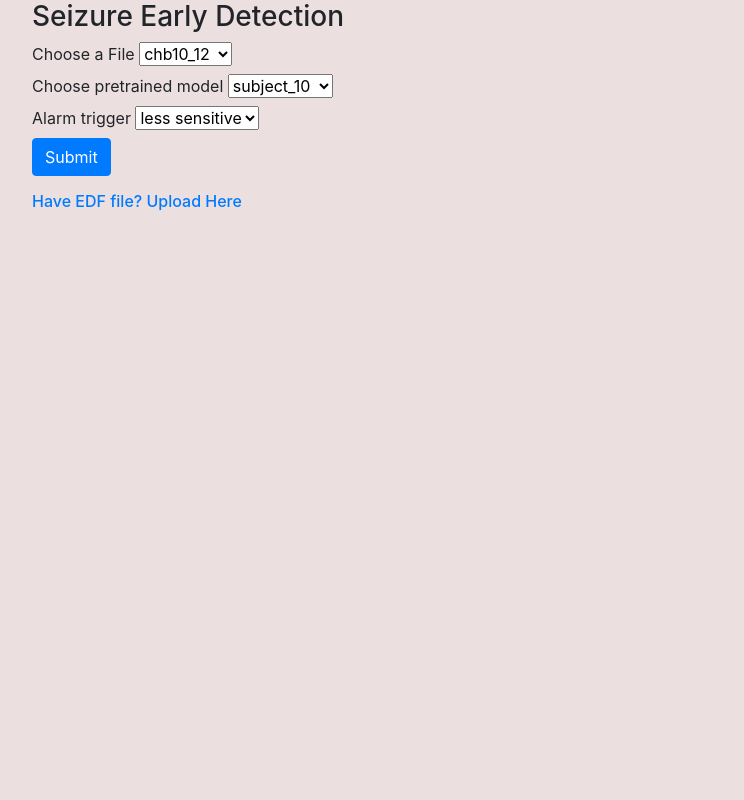
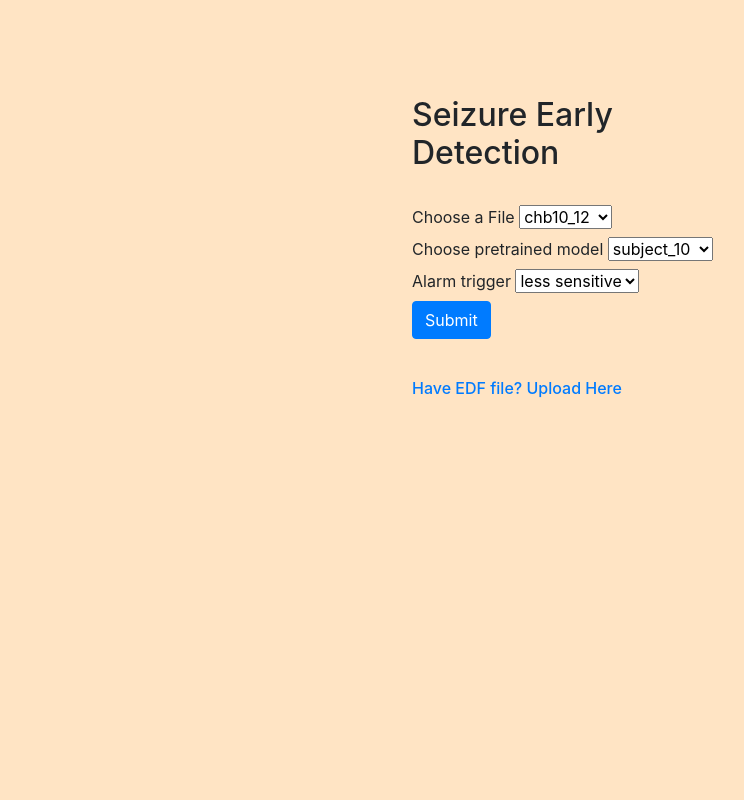
Before and after one commit to ray-hsiehjy/insight_demo, a Flask app: page / in a window 1280 px wide. Shown: the whole page, without its empty margins (53-797 px from the left). Run offline with Flask 2, Linux system fonts and the light colour scheme; some libraries are stand-ins or nearby versions.

Commit message:
mod form location

```diff
--- a/templates/home.html
+++ b/templates/home.html
@@ -4,9 +4,15 @@
 
 <main>
     <div class="container">
+        <br>
+        <br>
+        <br>
+        <br>
         <div class="row">
+            <div class="col"></div>
             <div class="col">
-                <h3>Seizure Early Detection</h3>
+                <h2>Seizure Early Detection</h2>
+                <br>
                 <div class="form-group">
                     <form action="/home" method="POST">
                         <label for="edf_name">Choose a File</label>
@@ -32,13 +38,11 @@
                         <br>
                         <button type="submit" class="btn btn-primary">Submit</button>
                     </form>
+                    <br>
+                    <h6><a href="/upload">Have EDF file? Upload Here</a></h6>
                 </div>
             </div>
-        </div>
-        <div class="row">
-            <div class="col">
-                <h6><a href="/upload">Have EDF file? Upload Here</a></h6>
-            </div>
+            <div class="col"></div>
         </div>
     </div>
 </main>
--- a/templates/layout.html
+++ b/templates/layout.html
@@ -19,7 +19,7 @@
 
 </head>
 
-<body style="background-color:rgb(236, 223, 223);">
+<body style="background-color:bisque;">
 
     {% block content %}{% endblock %}
 
```
Also changed, not shown: templates/bokeh.html (+3 -3 lines).
